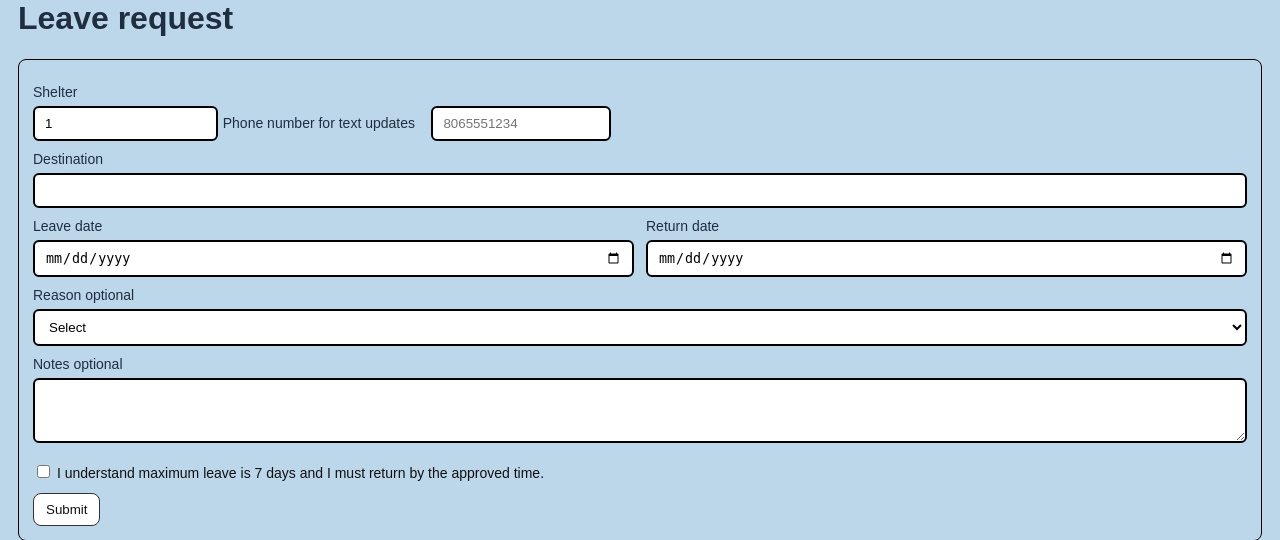
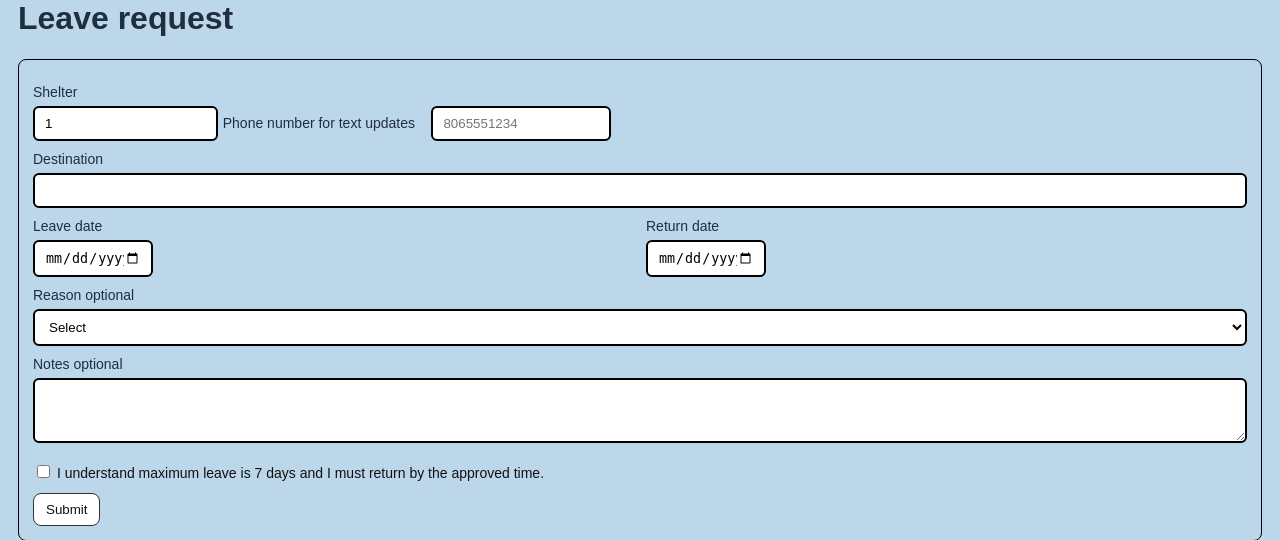
Before and after one commit to Jack409M/shelter-kiosk, a Flask app: page /leave in a window 1280 px wide. Shown: the part 240-780 px from the top of the page. Run offline with Flask 3, Linux system fonts and the light colour scheme; the visitor is signed in with stand-in values (Sample User, id 1); data that the repository does not hold is empty; some libraries are stand-ins or nearby versions.

Commit message:
Update styles.css

```diff
--- a/static/styles.css
+++ b/static/styles.css
@@ -369,3 +369,10 @@ input.shelter-box {
   max-width: 25ch;
   display: inline-block;
 }
+
+/* Leave request date fields */
+input.date-box {
+  width: 15ch;
+  max-width: 15ch;
+  display: inline-block;
+}
```
